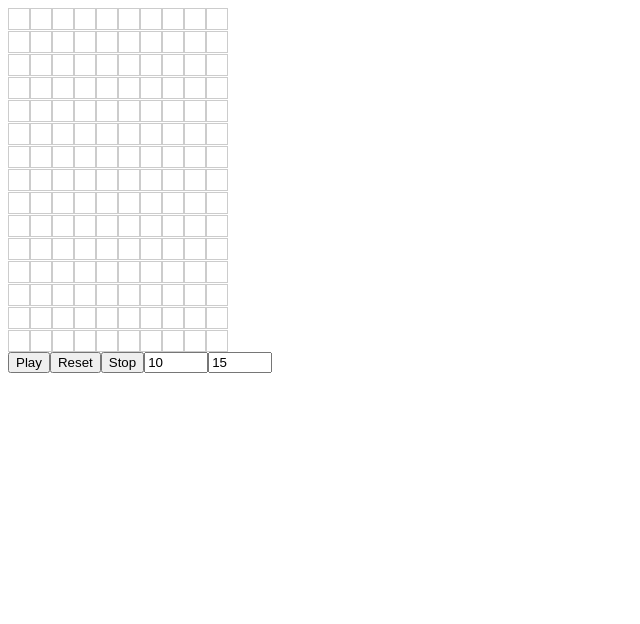
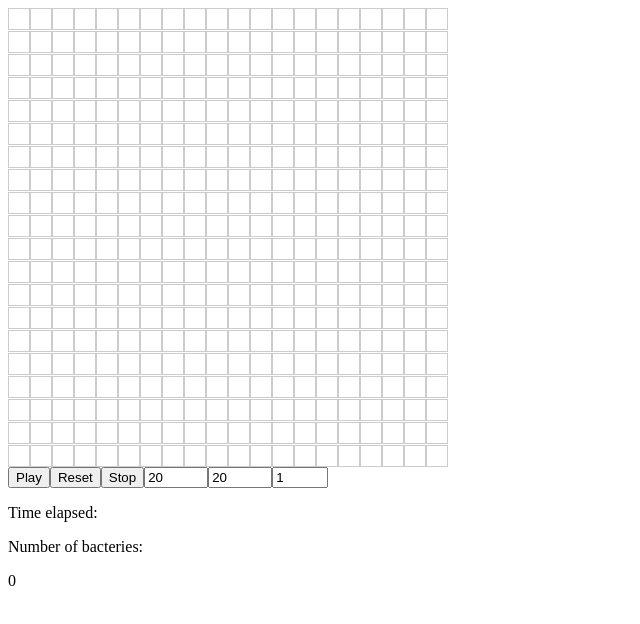
Before and after one commit to ostrovsrr/cell-simulation, a React (Vite) app: page / in a window 1280 px wide. Shown: the top 624 px of the page, without its empty margins (0-640 px from the left). Built offline with nearby package versions, Linux system fonts and the light colour scheme.

Commit message:
cell count implemented. interval change implemented

```diff
--- a/src/App.tsx
+++ b/src/App.tsx
@@ -4,8 +4,10 @@ import { useState } from 'react';
 function App() {
   const [isPlaying, setIsPlaying] = useState<boolean>(false);
   const [gridKey, setGridKey] = useState(0);
-  const [width, setWidth] = useState<number>(10);
-  const [height, setHeight] = useState<number>(15);
+  const [width, setWidth] = useState<number>(20);
+  const [height, setHeight] = useState<number>(20);
+  const [interval, setInterval] = useState<number>(1);
+  const [bacteries, setBacteries] = useState<number>(0);
 
   function handleReset() {
     handleStop();
@@ -16,13 +18,15 @@ function App() {
     setIsPlaying(false);
   }
 
-  function handleDimensionChange(event: any) {
+  function handleChange(event: any) {
     const { name, value } = event.target;
     const numValue = Number(value);
     if (name == 'width') {
       setWidth(numValue);
     } else if (name == 'height') {
       setHeight(numValue);
+    } else if (name === 'interval') {
+      setInterval(numValue);
     }
     setGridKey((prevKey) => prevKey + 1);
   }
@@ -35,6 +39,9 @@ function App() {
           isPlaying={isPlaying}
           width={width}
           height={height}
+          intervalTime={interval}
+          setBacteries={setBacteries}
+          bacteries={bacteries}
         />
       </div>
       <button
@@ -49,7 +56,7 @@ function App() {
       <input
         name="width"
         type="number"
-        onChange={handleDimensionChange}
+        onChange={handleChange}
         value={width}
         placeholder="Width"
         min={0}
@@ -58,12 +65,24 @@ function App() {
       <input
         name="height"
         type="number"
-        onChange={handleDimensionChange}
+        onChange={handleChange}
         value={height}
         placeholder="Height"
         min={0}
         max={100}
       ></input>
+      <input
+        name="interval"
+        type="number"
+        value={interval}
+        onChange={handleChange}
+        placeholder="Time interval"
+        min={1}
+        max={15}
+      ></input>
+      <p>Time elapsed:</p>
+      <p>Number of bacteries:</p>
+      <p>{bacteries}</p>
     </>
   );
 }
--- a/src/Grid.tsx
+++ b/src/Grid.tsx
@@ -5,6 +5,9 @@ interface GridProps {
   isPlaying: boolean;
   width: number;
   height: number;
+  intervalTime: number;
+  setBacteries: React.Dispatch<React.SetStateAction<number>>;
+  bacteries: number;
 }
 
 const initializeGrid = (width: number, height: number) => {
@@ -12,12 +15,31 @@ const initializeGrid = (width: number, height: number) => {
   return arr;
 };
 
-const Grid: React.FC<GridProps> = ({ isPlaying, width, height }) => {
+const Grid: React.FC<GridProps> = ({
+  isPlaying,
+  width,
+  height,
+  intervalTime,
+  setBacteries,
+  bacteries,
+}) => {
   const [grid, setGrid] = useState(() => initializeGrid(width, height));
-
   const handleCellClick = (row: number, col: number) => {
     setGrid((prevGrid) =>
-      prevGrid.map((r, i) => r.map((c, j) => (i === row && j === col ? !c : c)))
+      prevGrid.map((r, i) =>
+        r.map((c, j) => {
+          if (i === row && j === col) {
+            if (!c) {
+              setBacteries(bacteries + 1);
+            } else {
+              setBacteries(bacteries - 1);
+            }
+            return !c;
+          } else {
+            return c;
+          }
+        })
+      )
     );
   };
 
@@ -61,12 +83,13 @@ const Grid: React.FC<GridProps> = ({ isPlaying, width, height }) => {
                     Math.floor(Math.random() * emptyNeighbors.length)
                   ];
                 newGrid[rN[0]][rN[1]] = true;
+                // setBacteries(bacteries + 1); does not work properly
               }
             });
           });
           return newGrid;
         });
-      }, 1000);
+      }, intervalTime * 1000);
     }
 
     return () => clearInterval(interval);
```
